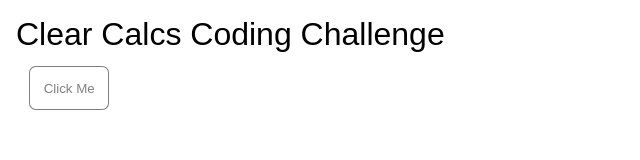
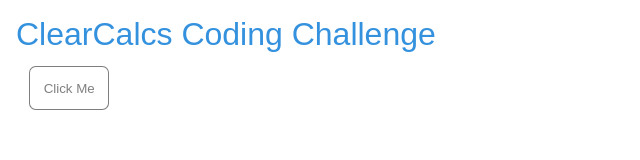
Before and after one commit to shuabrannigan/ClearCalcsCodingChallenge, a plain HTML site: page index.html in a window 1280 px wide. Shown: the whole page, without its empty margins (0-640 px from the left). Drawn offline with Linux system fonts and the light colour scheme.

Commit message:
fixed typo

```diff
--- a/index.html
+++ b/index.html
@@ -5,11 +5,11 @@
     <meta http-equiv="X-UA-Compatible" content="IE=edge">
     <meta name="viewport" content="width=device-width, initial-scale=1.0">
     <link rel="stylesheet" href="style.css">
-    <title>Clear Calcs Coding Challenge</title>
+    <title>ClearCalcs Coding Challenge</title>
 </head>
 <body>
     <main>
-        <h1>Clear Calcs Coding Challenge</h1>
+        <h1>ClearCalcs Coding Challenge</h1>
         <button class="open" onclick="createFirstDialog('Are you sure you want to continue?')">Click Me</button>
         <!-- <button class="open" onclick="createSecondDialog('I am going to open an alert')">Second Example</button> -->
         <div id="display-message"></div>
--- a/style.css
+++ b/style.css
@@ -1,7 +1,7 @@
 :root {
     --main-accent-color: rgba(0,0,0,0.5);
     --main-bg-color: rgb(255,255,255);
-    --confirm-color: rgba(0,200,255,0.8);
+    --confirm-color: rgba(0,118,214,0.8);
     --cancel-color: rgba(255,0,0,0.8);
   }
   /* Simple Reset */
@@ -23,6 +23,10 @@
 
   main {
     margin: 1rem;
+  }
+
+  main > h1 {
+    color: var(--confirm-color)
   }
 
   .dialog-container {
```
